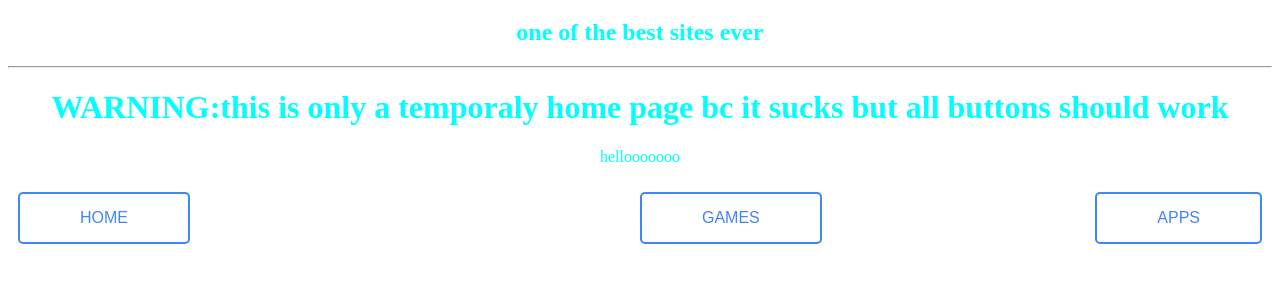
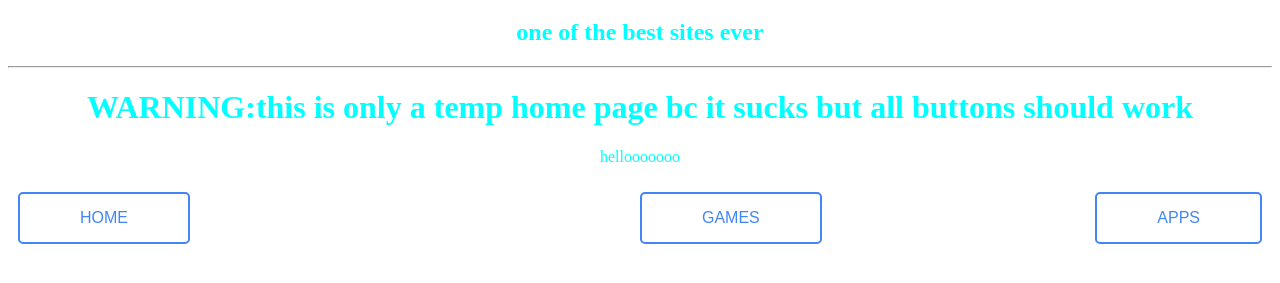
Before and after one commit to coltogdyuhg/icecubev1.github.io, a plain HTML site: page home.html in a window 1280 px wide. Shown: the part 61-344 px from the top of the page. Drawn offline with Linux system fonts and the light colour scheme.

Commit message:
Update home.html

```diff
--- a/home.html
+++ b/home.html
@@ -12,7 +12,7 @@
     </body>
 </html>
     <center>
-    <h1 style="color: aqua;">WARNING:this is only a temporaly home page bc it sucks but all buttons should work</h1>
+    <h1 style="color: aqua;">WARNING:this is only a temp home page bc it sucks but all buttons should work</h1>
         <p style="color: aqua;">hellooooooo</p>
     </center>
 
```
